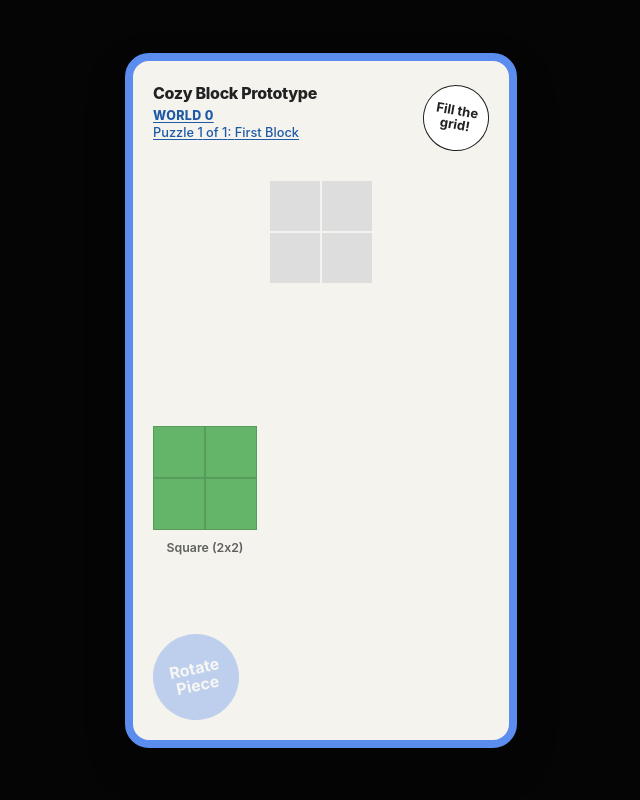
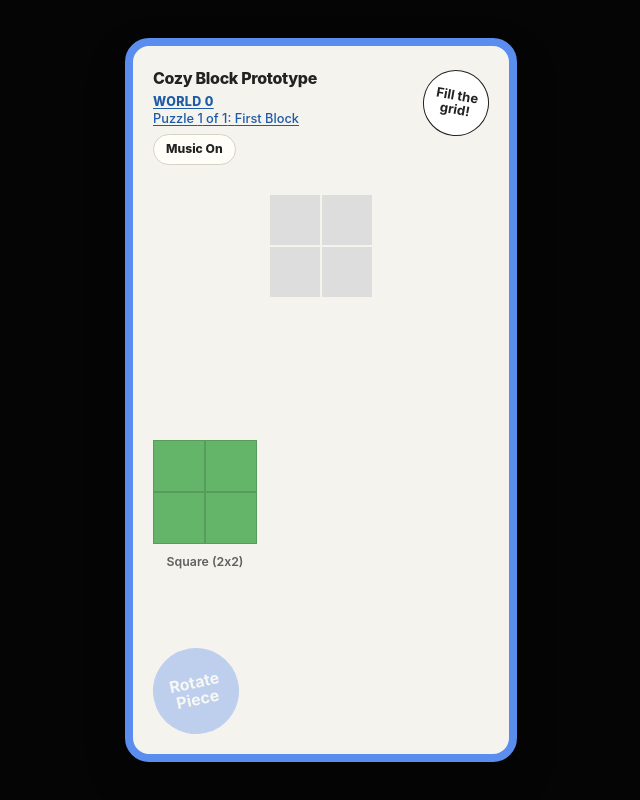
Before and after one commit to rschroed/CozyBlock, a React (Vite) app: page / in a window 1280 px wide. Shown: the whole page, without its empty margins (319-959 px from the left). Built offline with nearby package versions, Linux system fonts and the light colour scheme.

Commit message:
Add local background music

```diff
--- a/src/components/Game.jsx
+++ b/src/components/Game.jsx
@@ -1,4 +1,5 @@
 import { useEffect, useMemo, useRef, useState } from 'react';
+import backgroundMusicSrc from '../assets/audio/background-music.m4a';
 import { createLevelPieceInstances, LEVELS } from '../data/levels';
 import { getLevelNavigation, getLevelPickerSections } from '../data/levels/navigation';
 import {
@@ -14,12 +15,14 @@ import Piece from './Piece';
 const DESKTOP_CELL_SIZE = 52;
 const CARD_MAX_WIDTH = 392;
 const BOARD_HORIZONTAL_PADDING = 56;
+const DEFAULT_MUSIC_VOLUME = 0.24;
 
 function createInitialTrayRotations(levelPieces) {
   return Object.fromEntries(levelPieces.map((piece) => [piece.id, 0]));
 }
 
 function Game() {
+  const audioRef = useRef(null);
   const boardRef = useRef(null);
   const trayRef = useRef(null);
   const dragStateRef = useRef(null);
@@ -30,6 +33,8 @@ function Game() {
     Object.fromEntries(createLevelPieceInstances(LEVELS[0]).map((piece) => [piece.id, piece])),
   );
   const cellSizeRef = useRef(DESKTOP_CELL_SIZE);
+  const hasAttemptedMusicStartRef = useRef(false);
+  const isMusicEnabledRef = useRef(true);
   const [levelIndex, setLevelIndex] = useState(0);
   const [placedPieces, setPlacedPieces] = useState({});
   const [trayRotations, setTrayRotations] = useState(
@@ -41,6 +46,9 @@ function Game() {
   const [viewportWidth, setViewportWidth] = useState(
     typeof window === 'undefined' ? 1024 : window.innerWidth,
   );
+  const [isMusicEnabled, setIsMusicEnabled] = useState(true);
+  const [hasAttemptedMusicStart, setHasAttemptedMusicStart] = useState(false);
+  const [isMusicPlaying, setIsMusicPlaying] = useState(false);
   const currentLevel = LEVELS[levelIndex];
   const navigation = useMemo(() => getLevelNavigation(levelIndex), [levelIndex]);
   const pickerSections = useMemo(() => getLevelPickerSections(), []);
@@ -80,6 +88,35 @@ function Game() {
   useEffect(() => {
     cellSizeRef.current = cellSize;
   }, [cellSize]);
+
+  useEffect(() => {
+    isMusicEnabledRef.current = isMusicEnabled;
+  }, [isMusicEnabled]);
+
+  useEffect(() => {
+    hasAttemptedMusicStartRef.current = hasAttemptedMusicStart;
+  }, [hasAttemptedMusicStart]);
+
+  useEffect(() => {
+    const audio = new Audio(backgroundMusicSrc);
+    audio.loop = true;
+    audio.volume = DEFAULT_MUSIC_VOLUME;
+    audio.preload = 'auto';
+
+    const handlePlay = () => setIsMusicPlaying(true);
+    const handlePause = () => setIsMusicPlaying(false);
+
+    audio.addEventListener('play', handlePlay);
+    audio.addEventListener('pause', handlePause);
+    audioRef.current = audio;
+
+    return () => {
+      audio.pause();
+      audio.removeEventListener('play', handlePlay);
+      audio.removeEventListener('pause', handlePause);
+      audioRef.current = null;
+    };
+  }, []);
 
   useEffect(() => {
     const handleResize = () => {
@@ -136,6 +173,40 @@ function Game() {
   const updateDragState = (nextState) => {
     dragStateRef.current = nextState;
     setDragState(nextState);
+  };
+
+  const markMusicStartAttempted = () => {
+    if (hasAttemptedMusicStartRef.current) {
+      return false;
+    }
+
+    hasAttemptedMusicStartRef.current = true;
+    setHasAttemptedMusicStart(true);
+    return true;
+  };
+
+  const playMusic = async () => {
+    const audio = audioRef.current;
+    if (!audio || !isMusicEnabledRef.current) {
+      return false;
+    }
+
+    try {
+      await audio.play();
+      return true;
+    } catch {
+      setIsMusicPlaying(!audio.paused);
+      return false;
+    }
+  };
+
+  const pauseMusic = () => {
+    const audio = audioRef.current;
+    if (!audio) {
+      return;
+    }
+
+    audio.pause();
   };
 
   const isPointerInsideRect = (pointer, element) => {
@@ -298,11 +369,59 @@ function Game() {
     resetLevelState();
   };
 
+  const handleMusicToggle = async () => {
+    const audio = audioRef.current;
+    if (!audio) {
+      return;
+    }
+
+    if (audio.paused) {
+      markMusicStartAttempted();
+      if (!isMusicEnabledRef.current) {
+        isMusicEnabledRef.current = true;
+        setIsMusicEnabled(true);
+      }
+
+      await playMusic();
+      return;
+    }
+
+    isMusicEnabledRef.current = false;
+    setIsMusicEnabled(false);
+    pauseMusic();
+  };
+
   const goToLevel = (nextIndex) => {
     resetLevelState(LEVELS[nextIndex]);
     setLevelIndex(nextIndex);
     setIsLevelPickerOpen(false);
   };
+
+  useEffect(() => {
+    const isMusicToggleTarget = (target) =>
+      target instanceof Element && target.closest('.music-toggle');
+
+    const handleFirstInteraction = (event) => {
+      if (hasAttemptedMusicStartRef.current || isMusicToggleTarget(event.target)) {
+        return;
+      }
+
+      markMusicStartAttempted();
+      if (!isMusicEnabledRef.current) {
+        return;
+      }
+
+      void playMusic();
+    };
+
+    window.addEventListener('pointerdown', handleFirstInteraction, { passive: true });
+    window.addEventListener('keydown', handleFirstInteraction);
+
+    return () => {
+      window.removeEventListener('pointerdown', handleFirstInteraction);
+      window.removeEventListener('keydown', handleFirstInteraction);
+    };
+  }, []);
 
   useEffect(() => {
     const handlePointerMove = (event) => {
@@ -369,6 +488,7 @@ function Game() {
   const hasAnyPlacedPieces = Object.keys(placedPieces).length > 0;
   const hasNextPuzzle = navigation?.nextLevelIndex !== null;
   const isRotateActive = Boolean(selectedPieceId || dragState?.pieceId) && !isComplete;
+  const musicToggleLabel = isMusicPlaying ? 'Music Off' : 'Music On';
 
   const trayPieces = currentLevelPieces.filter(
     (piece) => !placedPieces[piece.id] && dragState?.pieceId !== piece.id,
@@ -385,6 +505,17 @@ function Game() {
               <span className="puzzle-trigger-level">
                 Puzzle {navigation.localLevelNumber} of {navigation.localLevelCount}: {currentLevel.name}
               </span>
+            </button>
+            <button
+              aria-label={isMusicPlaying ? 'Pause background music' : 'Play background music'}
+              aria-pressed={isMusicPlaying}
+              className={`music-toggle ${isMusicPlaying ? 'is-playing' : ''}`.trim()}
+              onClick={() => {
+                void handleMusicToggle();
+              }}
+              type="button"
+            >
+              {musicToggleLabel}
             </button>
           </div>
 
--- a/src/index.css
+++ b/src/index.css
@@ -120,7 +120,32 @@ button {
   line-height: 1.2;
 }
 
+.music-toggle {
+  align-self: flex-start;
+  width: fit-content;
+  padding: 8px 12px;
+  border: 1px solid var(--panel-border);
+  border-radius: 999px;
+  background: var(--panel-surface);
+  color: var(--text);
+  font-size: 0.76rem;
+  font-weight: 800;
+  line-height: 1;
+  cursor: pointer;
+}
+
+.music-toggle:hover {
+  border-color: var(--accent);
+}
+
+.music-toggle.is-playing {
+  border-color: var(--accent);
+  background: var(--accent);
+  color: #ffffff;
+}
+
 .puzzle-trigger:focus-visible,
+.music-toggle:focus-visible,
 .completion-next:focus-visible,
 .picker-header button:focus-visible,
 .picker-grid button:focus-visible,
```
Also changed, not shown: 1 other file (tests, documents, lock files or other folders).
